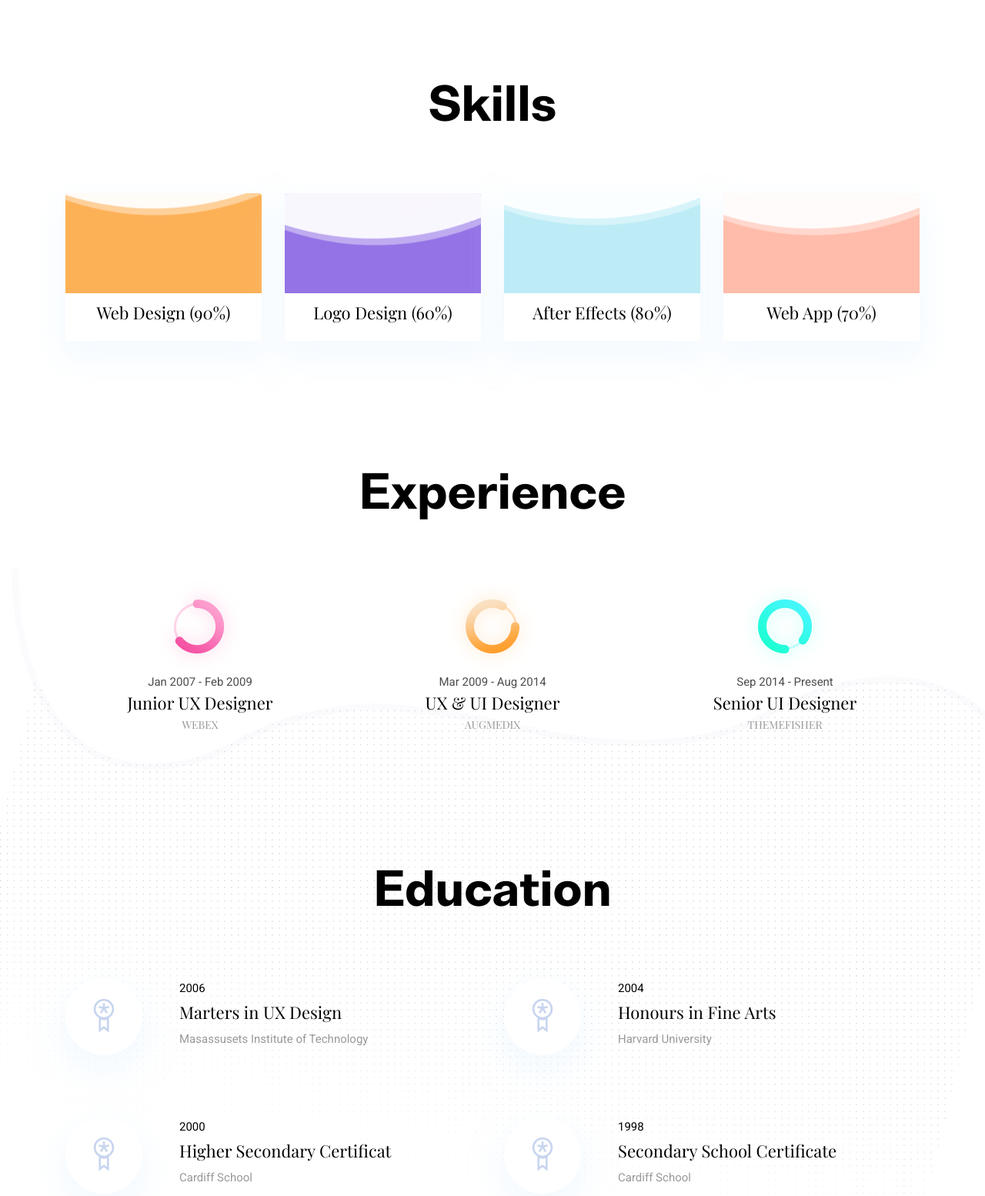
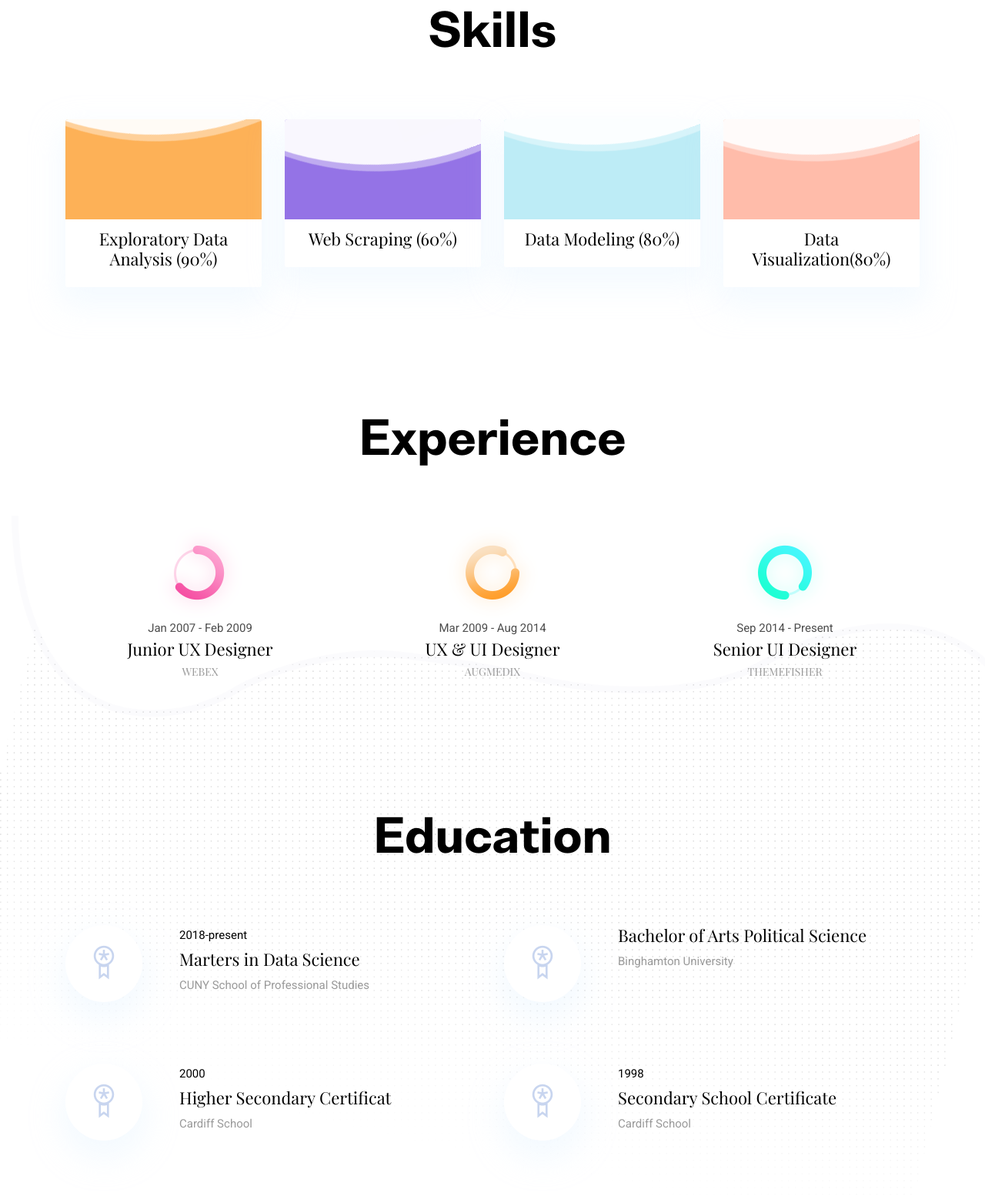
Before and after one commit to justinherman42/Portfolio, a plain HTML site: page index.html in a window 1280 px wide. Shown: the part 1210-2764 px from the top of the page at 77% size. Drawn offline with nearby package versions, Linux system fonts and the light colour scheme.

Commit message:
Update index.html

```diff
--- a/index.html
+++ b/index.html
@@ -64,7 +64,7 @@
   <div class="container">
     <div class="row">
       <div class="col-lg-11 mx-auto">
-        <h1 class="text-white font-tertiary">Hello Im <br> Justin Herman <br> Data Scientist</h1>
+        <h1 class="text-white font-tertiary">Justin Herman <br> Data Scientist</h1>
       </div>
     </div>
   </div>
@@ -97,8 +97,8 @@
   </div>
   <!-- social icon -->
   <ul class="list-unstyled ml-5 mt-3 position-relative zindex-1">
-    <li class="mb-3"><a class="text-white" href="#"><i class="ti-facebook"></i></a></li>
-    <li class="mb-3"><a class="text-white" href="#"><i class="ti-instagram"></i></a></li>
+    <li class="mb-3"><a class="text-white" href="https://github.com/justinherman42/Data_Science_Projects"><i class="ti-github"></i></a></li>
+    <li class="mb-3"><a class="text-white" href="https://github.com/justinherman42/Data_Science_Projects"><i class="ti-instagram"></i></a></li>
     <li class="mb-3"><a class="text-white" href="#"><i class="ti-dribbble"></i></a></li>
     <li class="mb-3"><a class="text-white" href="#"><i class="ti-twitter"></i></a></li>
   </ul>
@@ -132,7 +132,7 @@
             <div class="wave" data-progress="90%"></div>
           </div>
           <div class="card-footer bg-white">
-            <h4 class="card-title">Web Design (90%)</h4>
+            <h4 class="card-title">Exploratory Data Analysis (90%)</h4>
           </div>
         </div>
       </div>
@@ -142,7 +142,7 @@
             <div class="wave" data-progress="60%"></div>
           </div>
           <div class="card-footer bg-white">
-            <h4 class="card-title">Logo Design (60%)</h4>
+            <h4 class="card-title">Web Scraping (60%)</h4>
           </div>
         </div>
       </div>
@@ -152,7 +152,7 @@
             <div class="wave" data-progress="80%"></div>
           </div>
           <div class="card-footer bg-white">
-            <h4 class="card-title">After Effects (80%)</h4>
+            <h4 class="card-title">Data Modeling (80%)</h4>
           </div>
         </div>
       </div>
@@ -162,7 +162,7 @@
             <div class="wave" data-progress="70%"></div>
           </div>
           <div class="card-footer bg-white">
-            <h4 class="card-title">Web App (70%)</h4>
+            <h4 class="card-title">Data Visualization(80%)</h4>
           </div>
         </div>
       </div>
@@ -214,9 +214,9 @@
             <i class="ti-medall icon icon-light icon-bg bg-white shadow rounded-circle d-block"></i>
           </div>
           <div>
-            <p class="text-dark mb-1">2006</p>
-            <h4>Marters in UX Design</h4>
-            <p class="mb-0 text-light">Masassusets Institute of Technology</p>
+            <p class="text-dark mb-1">2018-present</p>
+            <h4>Marters in Data Science </h4>
+            <p class="mb-0 text-light">CUNY School of Professional Studies</p>
           </div>
         </div>
       </div>
@@ -226,9 +226,8 @@
             <i class="ti-medall icon icon-light icon-bg bg-white shadow rounded-circle d-block"></i>
           </div>
           <div>
-            <p class="text-dark mb-1">2004</p>
-            <h4>Honours in Fine Arts</h4>
-            <p class="mb-0 text-light">Harvard University</p>
+            <h4>Bachelor of Arts Political Science </h4>
+            <p class="mb-0 text-light">Binghamton University</p>
           </div>
         </div>
       </div>
@@ -546,15 +545,15 @@
       <div class="row">
         <div class="col-md-4">
           <h5 class="text-light">Email</h5>
-          <p class="text-white paragraph-lg font-secondary">steve.fruits@email.com</p>
+          <p class="text-white paragraph-lg font-secondary">justinherman42@gmail.com</p>
         </div>
         <div class="col-md-4">
           <h5 class="text-light">Phone</h5>
-          <p class="text-white paragraph-lg font-secondary">+880 2544 658 256</p>
+          <p class="text-white paragraph-lg font-secondary">+6316620763</p>
         </div>
         <div class="col-md-4">
           <h5 class="text-light">Address</h5>
-          <p class="text-white paragraph-lg font-secondary">125/A, CA Commercial Area, California, USA</p>
+          <p class="text-white paragraph-lg font-secondary">20 beacon way, jersey city, nj, 07304</p>
         </div>
       </div>
     </div>
```
